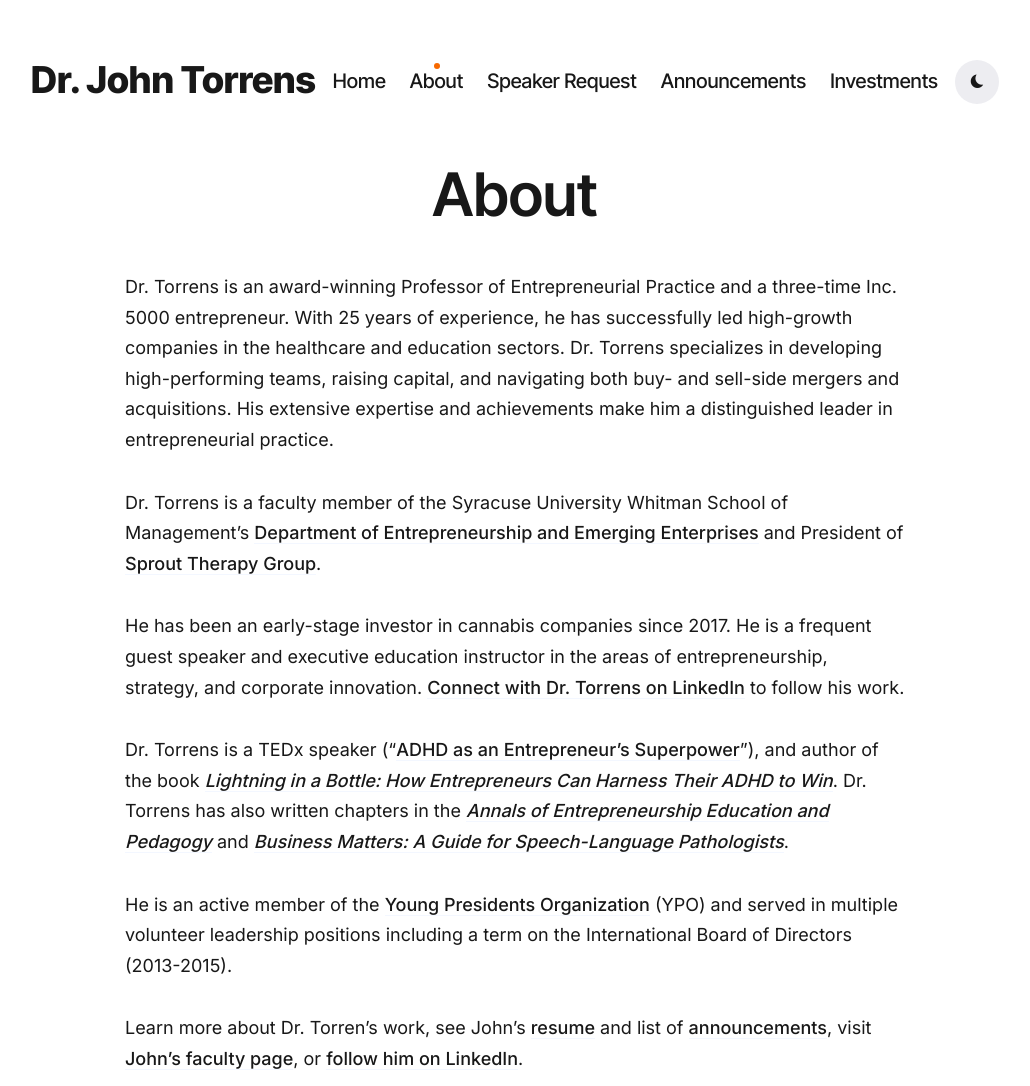
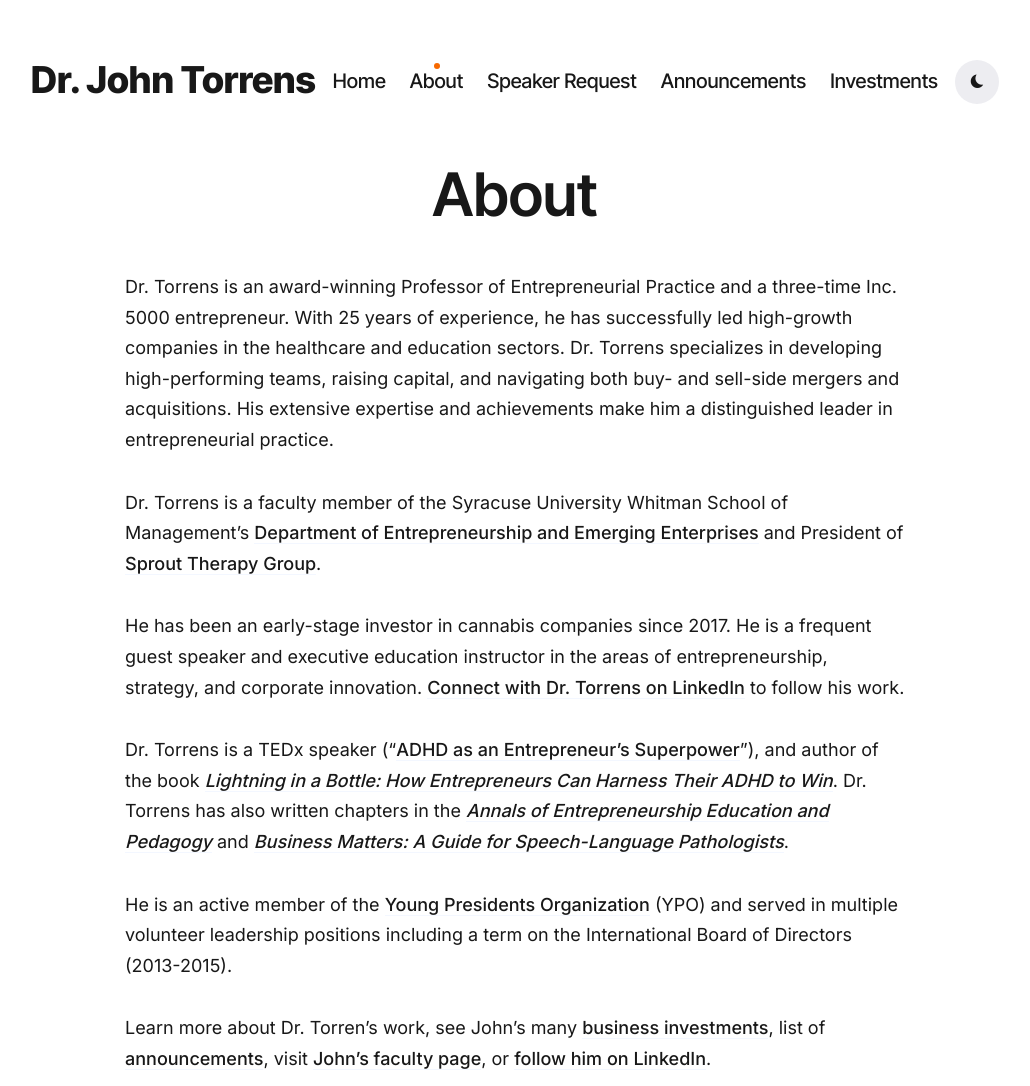
Before and after one commit to bishal784411/John-Torrens-image, a Jekyll site: the page built from _pages/about.md, in a window 1280 px wide. Shown: the top 1086 px of the page, without its empty margins (125-1155 px from the left). Built offline with Jekyll 4.4.1, drawn with Linux system fonts in a browser that asks for light colours; nearby versions of some CDN libraries; some web fonts are replaced; grey boxes are pictures that could not be loaded.

Commit message:
Updated announcements page and about

```diff
--- a/_pages/about.md
+++ b/_pages/about.md
@@ -15,13 +15,4 @@
 
 He is an active member of the [Young Presidents Organization](https://www.ypo.org/) (YPO) and served in multiple volunteer leadership positions including a term on the International Board of Directors (2013-2015).
 
-Learn more about Dr. Torren's work, see John's [resume](https://johntorrens.relevant-research.com/resume/) and list of [announcements](https://johntorrens.relevant-research.com/announcements/), visit [John's faculty page](https://whitman.syracuse.edu/faculty-and-research/faculty-staff-directory/details/jtorrens), or [follow him on LinkedIn](https://www.linkedin.com/in/johnmtorrens/).
-
-<div class="gallery-box">
-  <div class="gallery">
-    <img src="/images/John/torrensheadshot2023square.jpg" loading="lazy">
-    <img src="/images/John/sproutsquare.png" loading="lazy">
-    <img src="/images/John/lighteningsquare.png" loading="lazy">
-  </div>
-  <!-- <em>Gallery / <a href="https://unsplash.com/" target="_blank">Unsplash</a></em> -->
-</div>
+Learn more about Dr. Torren's work, see John's many [business investments](https://johnmtorrens.com/investments/), list of [announcements](https://johntorrens.relevant-research.com/announcements/), visit [John's faculty page](https://whitman.syracuse.edu/faculty-and-research/faculty-staff-directory/details/jtorrens), or [follow him on LinkedIn](https://www.linkedin.com/in/johnmtorrens/).
```
Also changed, not shown: _pages/announcements.md (+3 -0 lines).
